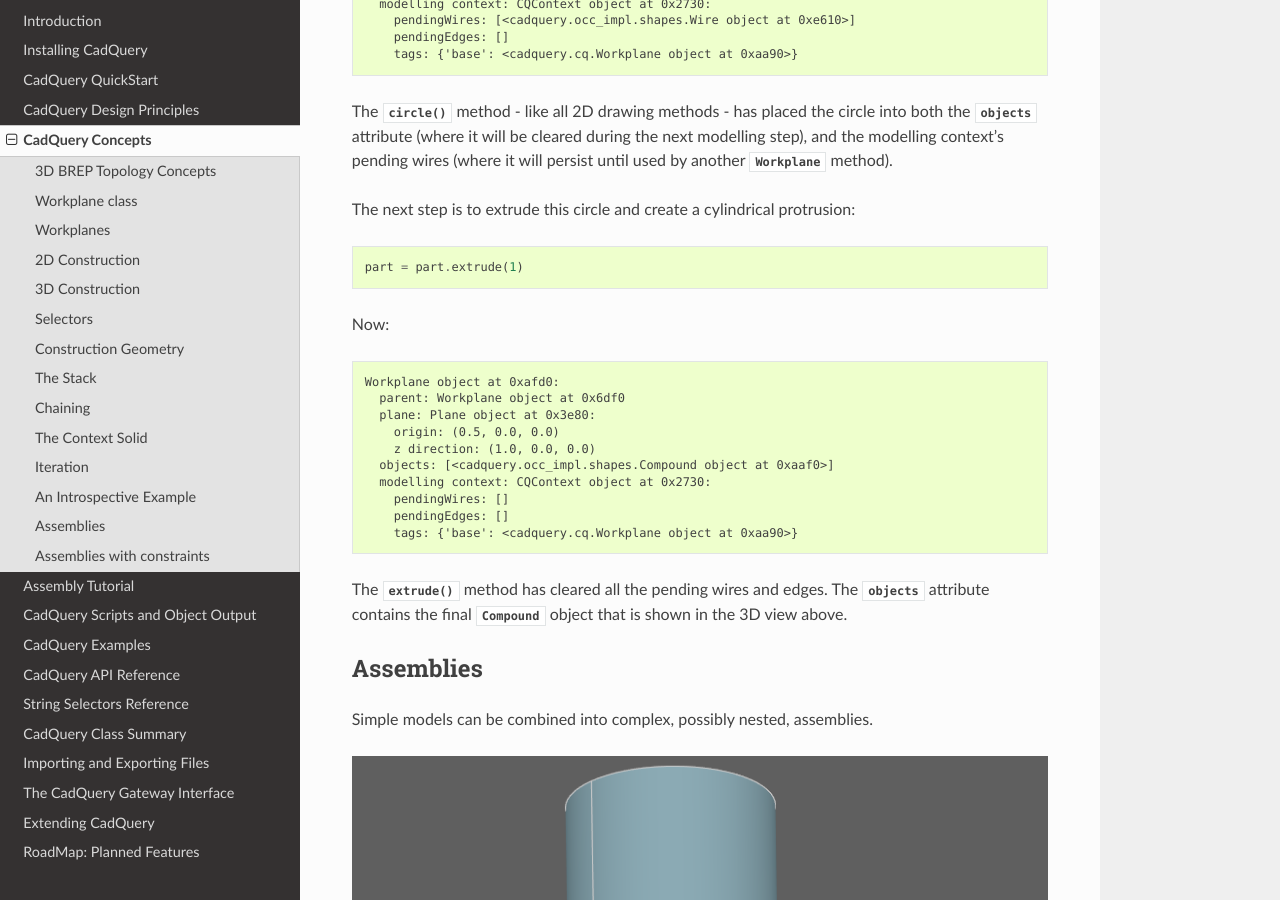
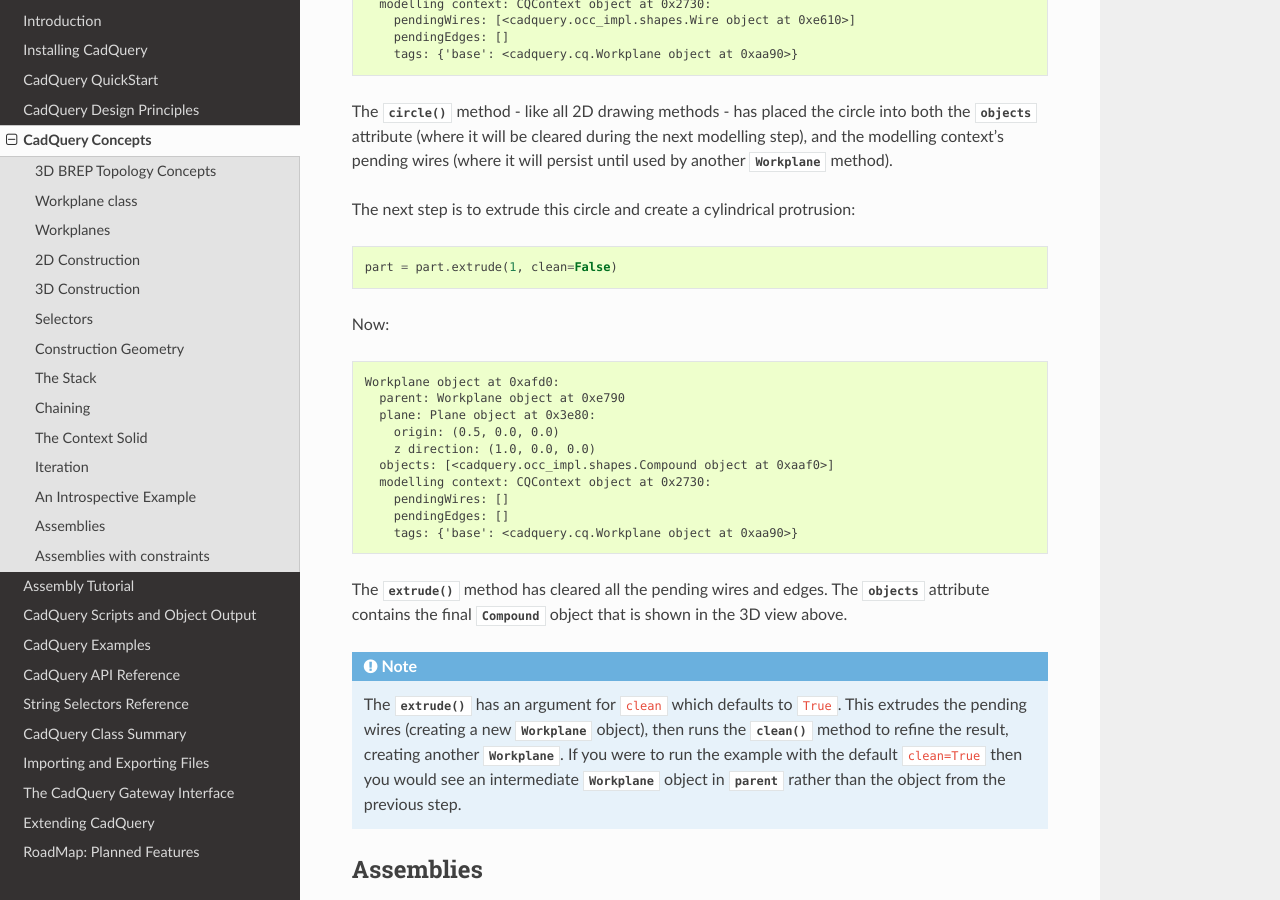
Before and after one commit to CadQuery/cadquery, a Sphinx documentation site: the page built from doc/primer.rst, in a window 1280 px wide and 900 px high, scrolled down 11258 px. Built offline with Sphinx 7.4.7 and the Read the Docs theme 2.0.0, drawn with Linux system fonts in a browser that asks for light colours.

Commit message:
doc/primer.rst: introspective example additional note

```diff
--- a/doc/primer.rst
+++ b/doc/primer.rst
@@ -560,14 +560,14 @@
 
 The next step is to extrude this circle and create a cylindrical protrusion::
 
-    part = part.extrude(1)
+    part = part.extrude(1, clean=False)
 
 Now:
 
 .. code-block:: none
 
     Workplane object at 0xafd0:
-      parent: Workplane object at 0x6df0
+      parent: Workplane object at 0xe790
       plane: Plane object at 0x3e80:
         origin: (0.5, 0.0, 0.0)
         z direction: (1.0, 0.0, 0.0)
@@ -580,6 +580,16 @@
 The :meth:`~cadquery.Workplane.extrude` method has cleared all the pending wires and edges. The
 :attr:`~cadquery.Workplane.objects` attribute contains the final :class:`~cadquery.Compound` object
 that is shown in the 3D view above.
+
+
+.. note::
+  The :meth:`~cadquery.Workplane.extrude` has an argument for ``clean`` which defaults to ``True``.
+  This extrudes the pending wires (creating a new :class:`~cadquery.Workplane` object), then runs
+  the :meth:`~cadquery.Workplane.clean` method to refine the result, creating another
+  :class:`~cadquery.Workplane`. If you were to run the example with the default
+  ``clean=True`` then you would see an intermediate
+  :class:`~cadquery.Workplane` object in :attr:`~cadquery.Workplane.parent`
+  rather than the object from the previous step.
 
 
 Assemblies
```
